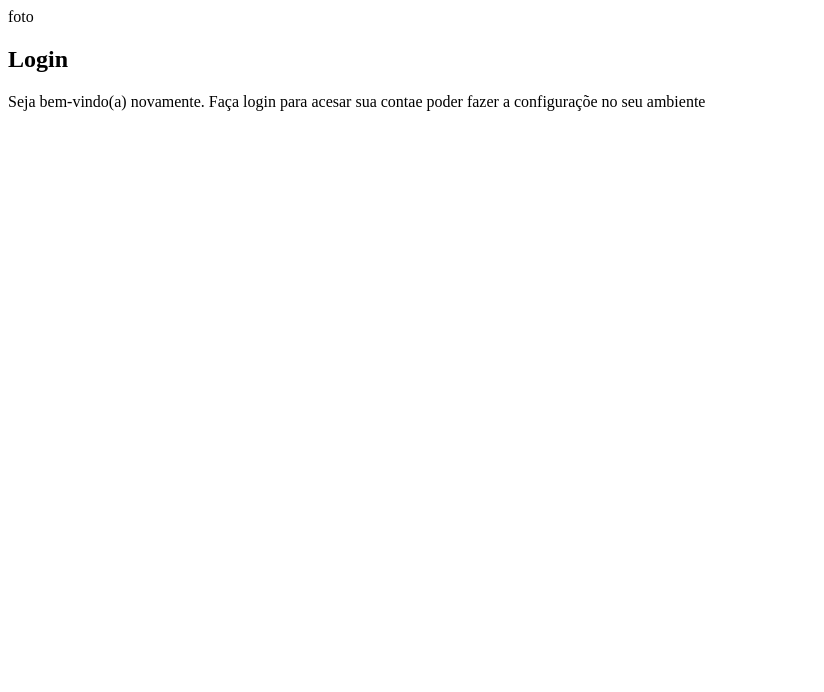
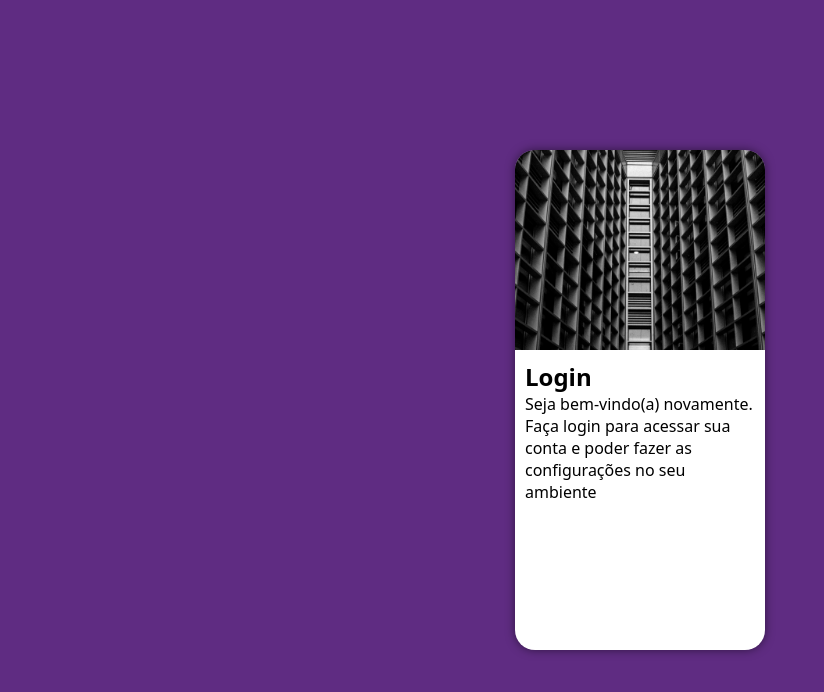
Before and after one commit to kauanbringeldev/projeto-login, a plain HTML site: page index.html in a window 1280 px wide. Shown: the whole page, without its empty margins (0-824 px from the left). Drawn offline with Linux system fonts and the light colour scheme.

Commit message:
atualizei o projeto-login

```diff
--- a/estilos/style.css
+++ b/estilos/style.css
@@ -4,3 +4,49 @@
     Verde:#49a09d
     Lilás:#5f2c82
 */
+* {
+    font-family: system-ui, -apple-system, BlinkMacSystemFont, 'Segoe UI', Roboto, Oxygen, Ubuntu, Cantarell, 'Open Sans', 'Helvetica Neue', sans-serif;
+    padding: 0;
+    margin: 0;
+    box-sizing: border-box;
+}
+
+body,html {
+    background-color: #5f2c82;
+    height: 100vh;
+    width: 100vw;
+}
+
+main {
+    position: relative;
+
+    height: 100vh;
+    width: 100vw;
+}
+
+section#Login {
+    position: absolute;
+    top: 50%;
+    left: 50%;
+    transform: translate(-50%, -50%);
+    overflow: hidden;
+
+    background-color: white;
+    width: 250px;
+    height: 500px;
+    border-radius: 20px;
+    box-shadow: 0 0 10px rgba(0, 0, 0, 0.500);
+}
+
+#imagem {
+    display: block;
+    background: #5f2c82 url('../imagens/pexels-dominika-mazur-17279407.jpg') no-repeat;
+    background-position: bottom center;
+    background-size: cover;
+    height: 200px;
+}
+
+#formulario {
+    display: block;
+    padding: 10px;
+}
--- a/index.html
+++ b/index.html
@@ -1,4 +1,4 @@
-<!DOCTYPE html>
+ <!DOCTYPE html>
 <html lang="pt-br">
 <head>
     <meta charset="UTF-8">
@@ -8,13 +8,14 @@
 </head>
 <body>
     <main>
-        <section id="Login">
-            <div class="imagem">
-                foto
+    <section id="Login">
+
+            <div id="imagem">
+                <!--A qui vai a imagem nas css-->
             </div>
-            <div class="formulario">
+            <div id="formulario">
                 <h1>Login</h1>
-                <p>Seja bem-vindo(a) novamente. Faça login para acesar sua contae poder fazer a configuraçõe no seu ambiente</p>
+                <p>Seja bem-vindo(a) novamente. Faça login para acessar sua conta e poder fazer as configurações no seu ambiente</p>
                 <form action="login.php" method="post">
 
                 </form>
```
